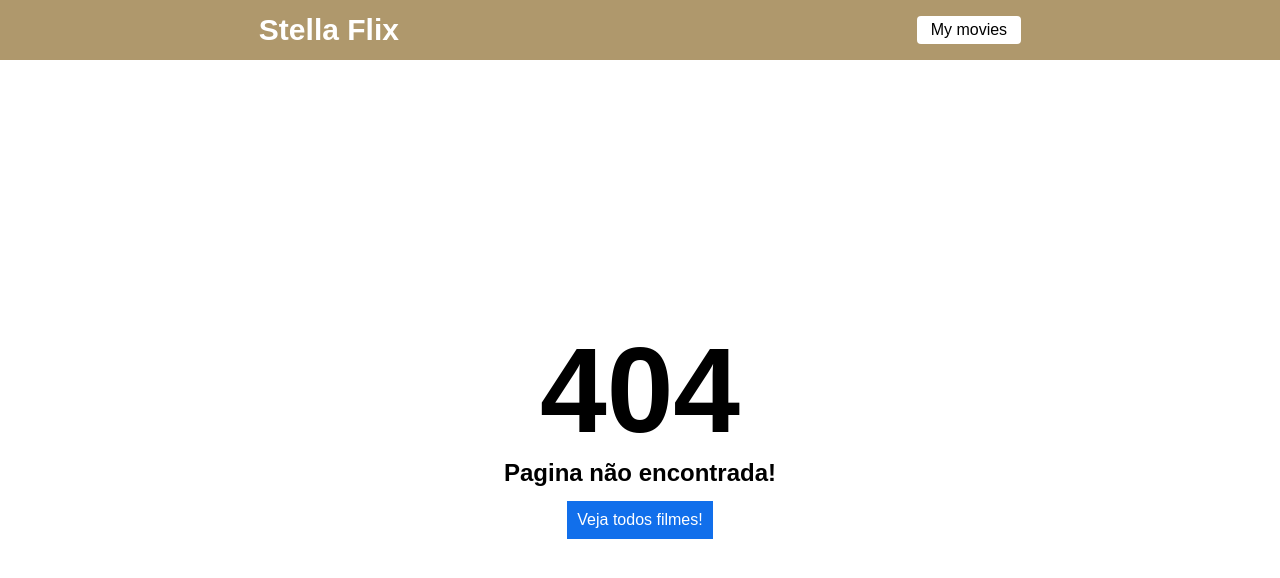
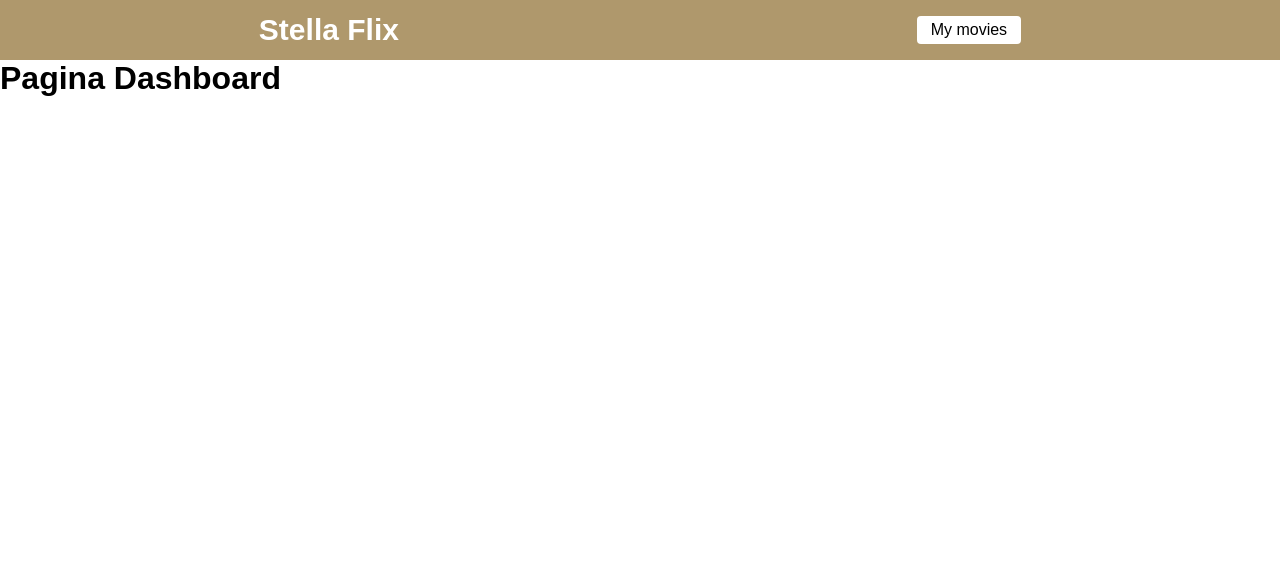
Before and after one commit to Deividmattos/MovieFlix, a React (Create React App) app: page /dashboard in a window 1280 px wide. Before the commit this address had no page. Shown: the top 578 px of the page. Built offline with nearby package versions, Linux system fonts and the light colour scheme.

Commit message:
Create Dashboard

```diff
--- /dev/null
+++ b/src/pages/Dashboard/index.js
@@ -0,0 +1,7 @@
+export default function Dashboard() {
+  return (
+    <div>
+      <h1>Pagina Dashboard</h1>
+    </div>
+  );
+}
--- a/src/routes.js
+++ b/src/routes.js
@@ -5,6 +5,7 @@ import Filme from "./pages/Filme";
 import Favoritos from "./pages/Favoritos";
 import SignIn from "./pages/SignIn";
 import SignUp from "./pages/SignUp";
+import Dashboard from "./pages/Dashboard";
 
 import Erro from "./pages/Erro";
 
@@ -19,6 +20,7 @@ function RoutesApp() {
         <Route path="/filme/:id" element={<Filme />} />
         <Route path="/favoritos" element={<Favoritos />} />
         <Route path="/register" element={<SignUp />} />
+        <Route path="/dashboard" element={<Dashboard />} />
 
         <Route path="*" element={<Erro />} />
       </Routes>
```
